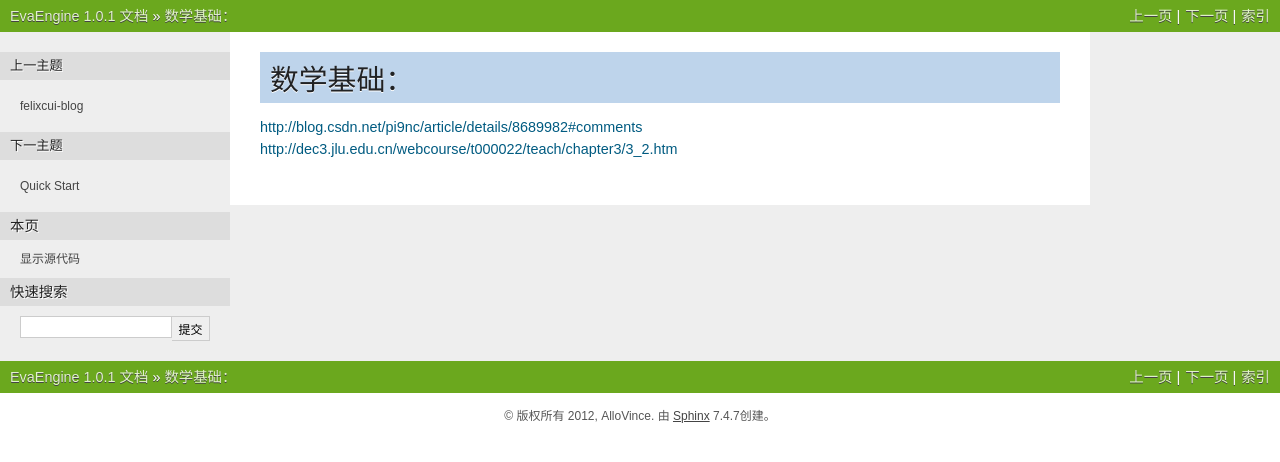
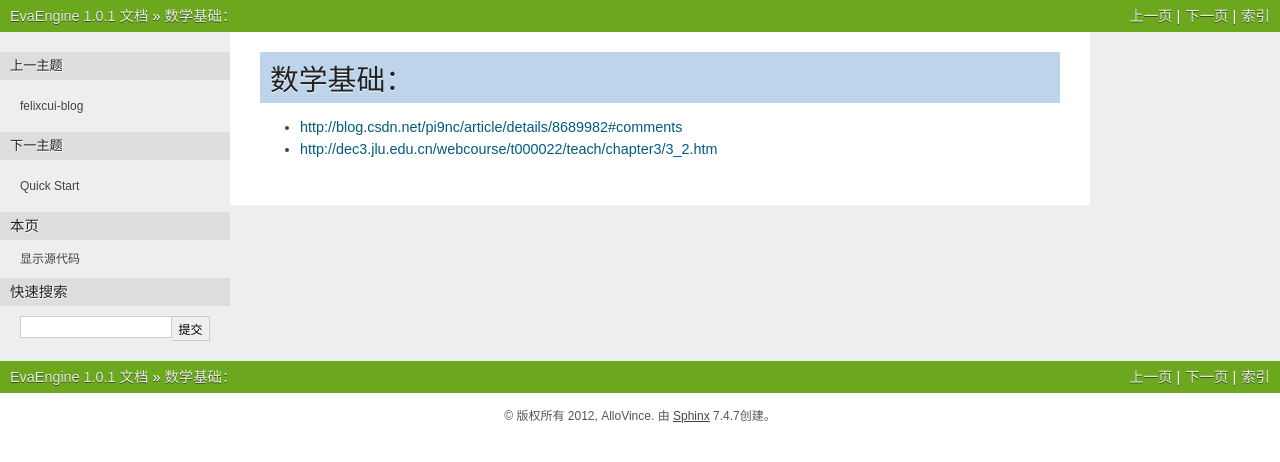
Before and after one commit to felixcui01/felixcui-blog, a Sphinx documentation site: the page built from source/helloworld.rst, in a window 1280 px wide. Shown: the top 462 px of the page. Built offline with Sphinx 7.4.7, drawn with Linux system fonts in a browser that asks for light colours.

```diff
--- a/source/helloworld.rst
+++ b/source/helloworld.rst
@@ -1,4 +1,4 @@
 数学基础：
 ========
-http://blog.csdn.net/pi9nc/article/details/8689982#comments
-http://dec3.jlu.edu.cn/webcourse/t000022/teach/chapter3/3_2.htm
+* http://blog.csdn.net/pi9nc/article/details/8689982#comments
+* http://dec3.jlu.edu.cn/webcourse/t000022/teach/chapter3/3_2.htm
```
